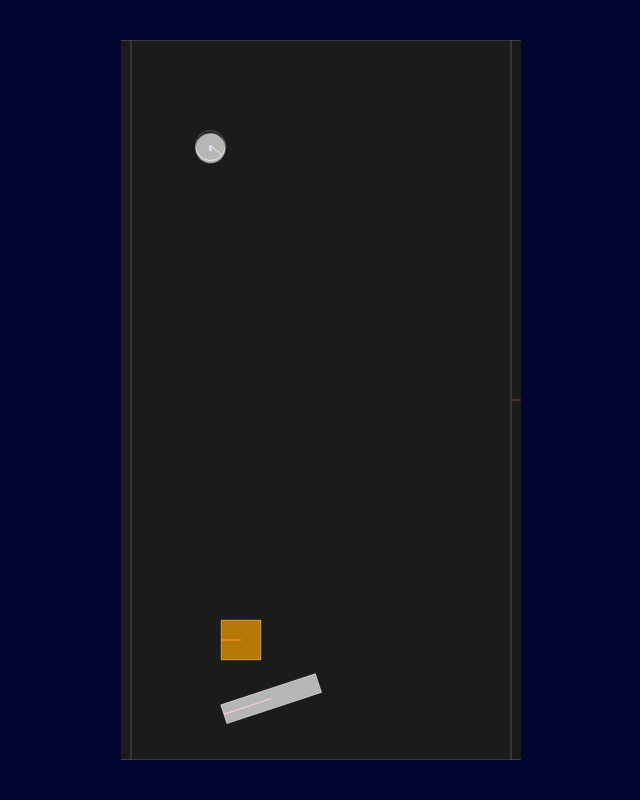
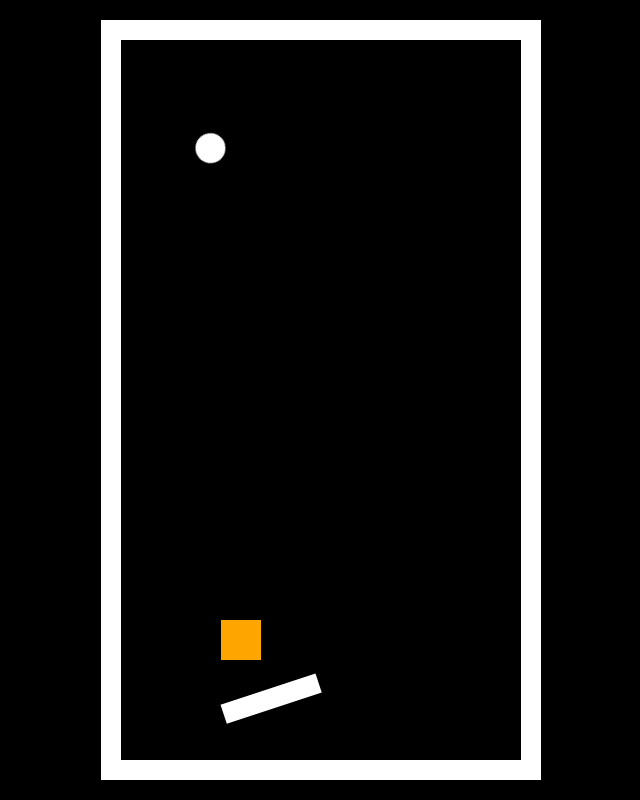
Before and after one commit to flukeout/games, a plain HTML site: page pong/index.html in a window 1280 px wide. Shown: the whole page, without its empty margins (319-959 px from the left). Drawn offline with Linux system fonts and the light colour scheme.

Commit message:
pong styles

```diff
--- a/pong/test.css
+++ b/pong/test.css
@@ -4,22 +4,24 @@ html, body {
   padding: 0;
   margin: 0;
   overflow: hidden;
-  background: rgb(5, 5, 50);
-/*  perspective: 1200px;*/
+  background: black;
+  perspective: 1200px;
 }
 
 .world {
   width: 400px;
   height: 90vh;
   margin: 5vh auto 0 auto;
-  background: #222;
+
   position: relative;
 /*  transform: rotateX(40deg);*/
+  outline: solid 20px white;
+  box-sizing: border-box;
 }
 
 canvas {
   position: absolute;
-  opacity: .3;
+  opacity: 0;
   pointer-events: none;
 }
 
--- a/pong/test.js
+++ b/pong/test.js
@@ -203,6 +203,13 @@
           var y = element.physics.position.y;
 
 
+          if(y < 400) {
+            Matter.Body.applyForce(element.physics, element.physics.position, {
+              x: 0,
+              y : .005
+            })
+          }
+
           if(controller.a) {
             Matter.Body.setAngularVelocity(element.physics, .2);
           }
```
